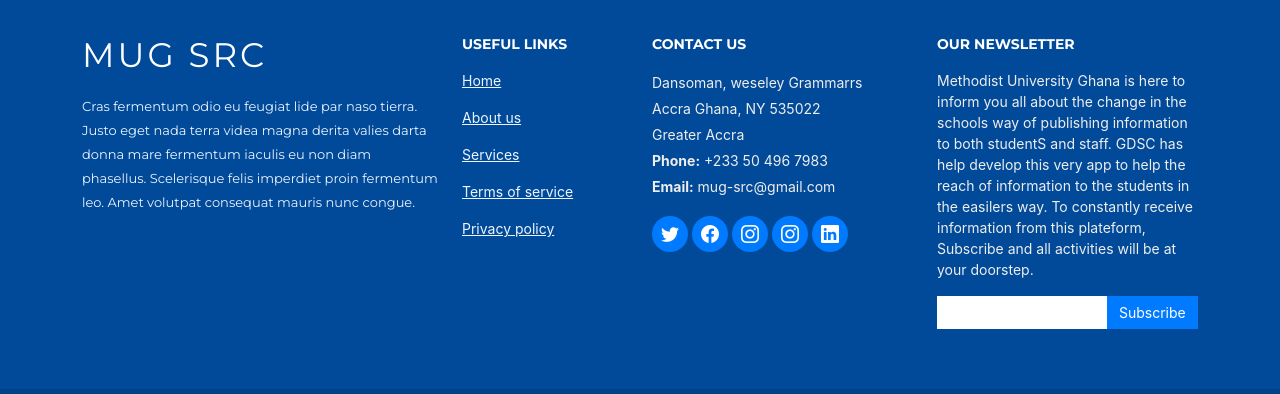
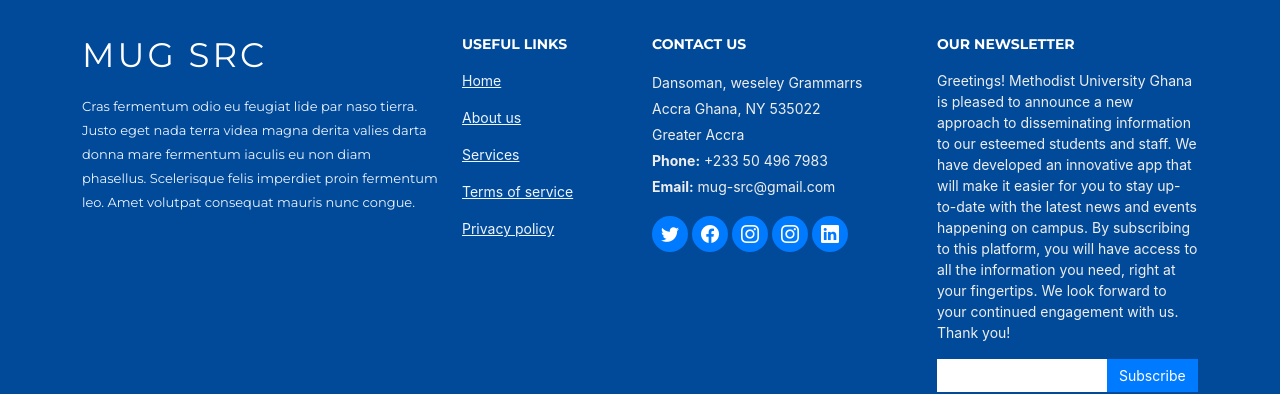
Before and after one commit to Alex1-ai/MUG-SRC-INFO-SYSTEM-FRONTEND, a React (Create React App) app in the folder src-info-system/: page / in a window 1280 px wide. Shown: the part 2892-3286 px from the top of the page. Built offline with nearby package versions, Linux system fonts and the light colour scheme.

Commit message:
I changed newsletter from Latin to English

```diff
--- a/src-info-system/src/components/Footer.jsx
+++ b/src-info-system/src/components/Footer.jsx
@@ -48,9 +48,9 @@
                         <div className="col-lg-3 col-md-6 footer-newsletter">
                             <h4>Our Newsletter</h4>
                             <p>
-                                Methodist University Ghana is here to inform you all about the change in the schools way of publishing information to both
-                            studentS and staff. GDSC has help develop this very app to help the reach of information to the students in the easilers way.
-                            To constantly receive information from this plateform, Subscribe and all activities will be at your doorstep.
+                            Greetings! Methodist University Ghana is pleased to announce a new approach to disseminating information to
+                            our esteemed students and staff. We have developed an innovative app that will make it easier for you to stay up-to-date with the latest news and events happening on campus. By subscribing to this platform, you will have access to all the information you need, right at your fingertips.
+                             We look forward to your continued engagement with us. Thank you!
 
                             </p>
                             <form action="" method="post">
```
